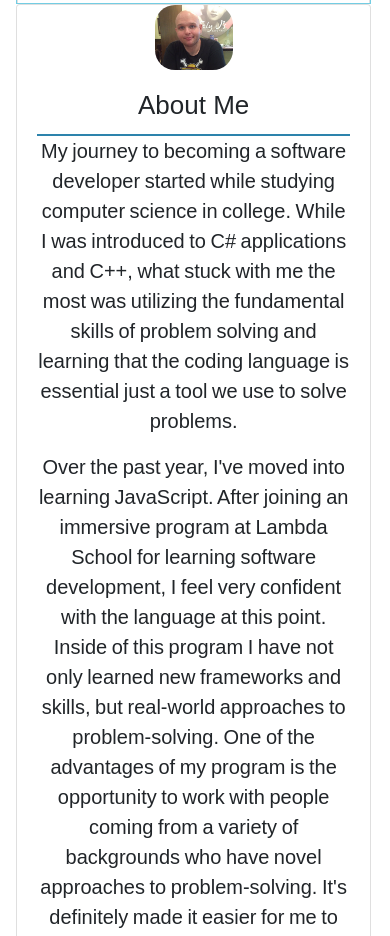
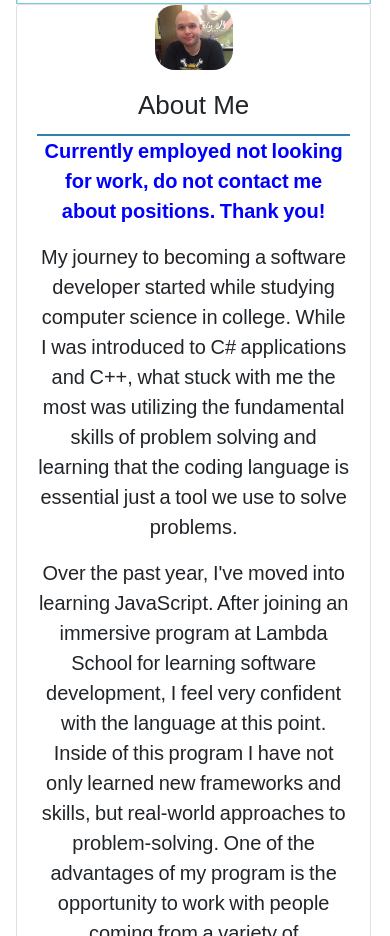
Before and after one commit to JacobLeonLyerla/front-end-resume, a React (Create React App) app: page / in a window 390 px wide. Shown: the part 1860-2796 px from the top of the page. Built offline with nearby package versions, Linux system fonts and the light colour scheme; no server answers.

Commit message:
updated to show I am no longer looking for work because recruiters were calling my phone.

```diff
--- a/src/MiddleComponent/MiddleHeader.js
+++ b/src/MiddleComponent/MiddleHeader.js
@@ -20,6 +20,10 @@ const Header = () => {
           <CardTitle>About Me</CardTitle>
 
           <CardText>
+
+          <p style={{ textAlign: "center", color:"blue", fontWeight:"bold" }}>
+             Currently employed not looking for work, do not contact me about positions. Thank you!
+            </p>
             <p style={{ textAlign: "center" }}>
               My journey to becoming a software developer started while studying
               computer science in college. While I was introduced to C#
```
